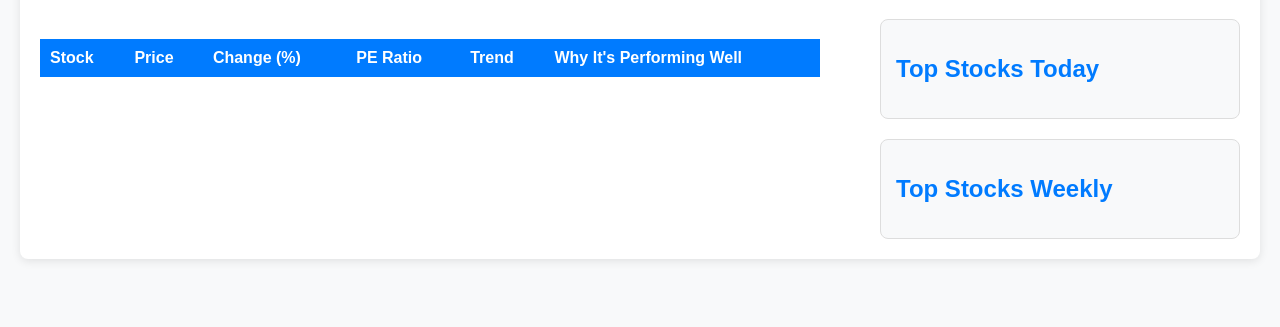
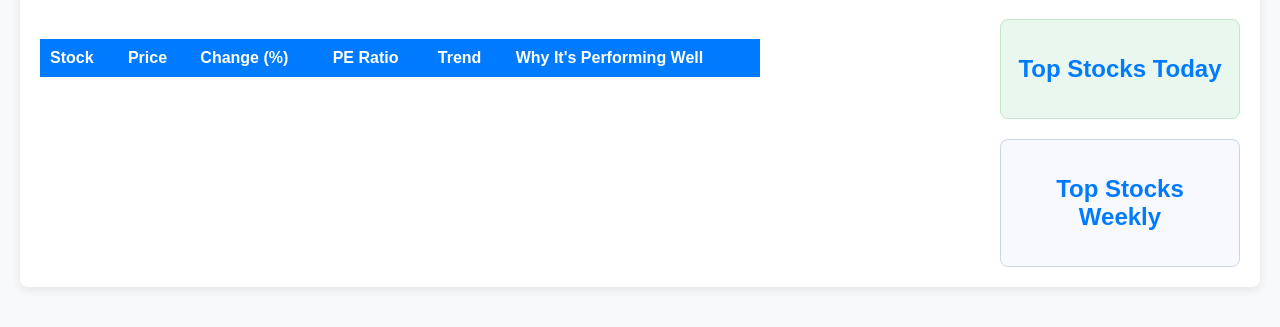
Before and after one commit to bradykoenig/KoenigStockPredictor, a plain HTML site: page index.html in a window 1280 px wide. Shown: the part 131-458 px from the top of the page. Drawn offline with Linux system fonts and the light colour scheme; no server answers.

Commit message:
Update styles.css

```diff
--- a/styles.css
+++ b/styles.css
@@ -24,61 +24,11 @@ h1 {
   display: flex;
   justify-content: space-between;
   align-items: flex-start;
-}
-
-.side-tabs {
-  width: 30%;
-  display: flex;
-  flex-direction: column;
-  gap: 20px;
-}
-
-.side-tabs h2 {
-  color: #007bff;
-}
-
-.top-stocks-today,
-.top-stocks-weekly {
-  background-color: #f8f9fa;
-  padding: 15px;
-  border: 1px solid #ddd;
-  border-radius: 8px;
-}
-
-ul {
-  list-style: none;
-  padding: 0;
-  margin: 0;
-}
-
-li {
-  margin-bottom: 10px;
-  padding: 8px;
-  border-bottom: 1px solid #ddd;
-}
-
-li:last-child {
-  border-bottom: none;
-}
-
-li strong {
-  color: #007bff;
-}
-
-.top-stocks-today li {
-  background-color: #e9f7ef; /* Light green for today */
-  border: 1px solid #c3e6cb;
-  border-radius: 5px;
-}
-
-.top-stocks-weekly li {
-  background-color: #f7f9fc; /* Light blue for weekly */
-  border: 1px solid #c8d7e2;
-  border-radius: 5px;
+  gap: 20px; /* Add space between sections */
 }
 
 .stock-table {
-  width: 65%;
+  width: 60%; /* Main stock table in the center */
 }
 
 table {
@@ -107,3 +57,49 @@ tr:nth-child(even) {
 tr:hover {
   background-color: #ddd;
 }
+
+.side-tabs {
+  width: 20%; /* Side sections */
+  display: flex;
+  flex-direction: column;
+  gap: 20px;
+}
+
+.side-tabs h2 {
+  color: #007bff;
+  text-align: center;
+}
+
+.top-stocks-today {
+  background-color: #e9f7ef; /* Light green for today */
+  padding: 15px;
+  border: 1px solid #c3e6cb;
+  border-radius: 8px;
+}
+
+.top-stocks-weekly {
+  background-color: #f7f9fc; /* Light blue for weekly */
+  padding: 15px;
+  border: 1px solid #c8d7e2;
+  border-radius: 8px;
+}
+
+ul {
+  list-style: none;
+  padding: 0;
+  margin: 0;
+}
+
+li {
+  margin-bottom: 10px;
+  padding: 8px;
+  border-bottom: 1px solid #ddd;
+}
+
+li:last-child {
+  border-bottom: none;
+}
+
+li strong {
+  color: #007bff;
+}
```
